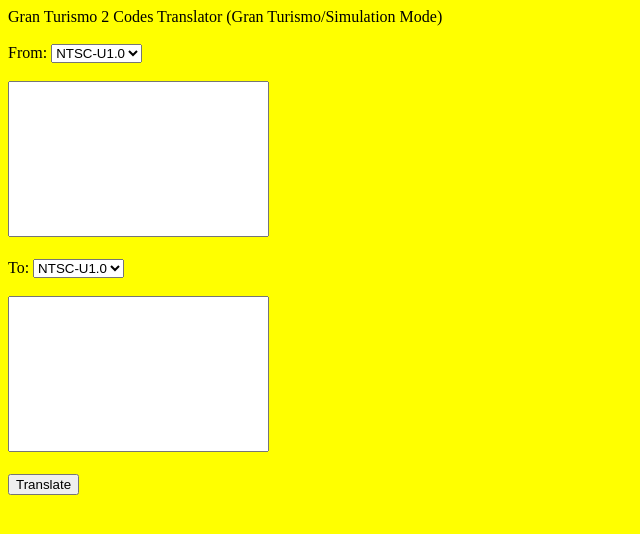
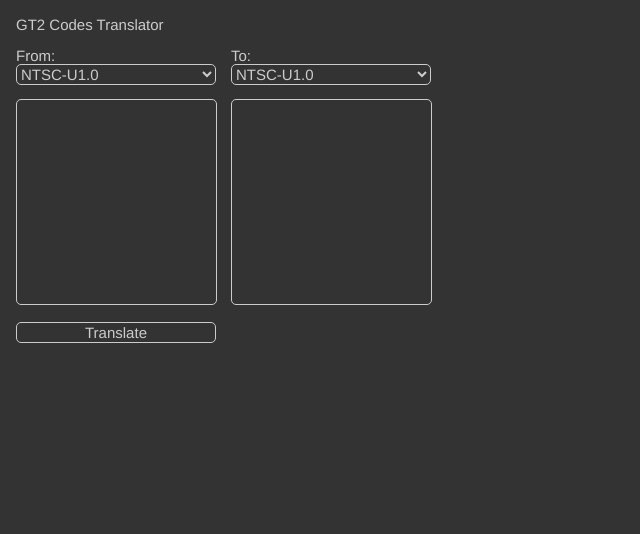
Before and after one commit to zyzalfors/GT2CodesTranslator, a plain HTML site: page index.html in a window 1280 px wide. Shown: the whole page, without its empty margins (0-640 px from the left). Drawn offline with Linux system fonts and the light colour scheme.

Commit message:
Add files via upload

```diff
--- a/index.html
+++ b/index.html
@@ -2,34 +2,25 @@
 <html>
 <head>
 <meta charset="UTF-8">
-<title>Gran Turismo 2 Codes Translator (Gran Turismo/Simulation Mode)</title>
-<script src="script.js"></script>
+<title>GT2 Codes Translator</title>
+<link rel="stylesheet" type="text/css" href="style.css"/>
+<script src="script.js" defer></script>
 </head>
-Gran Turismo 2 Codes Translator (Gran Turismo/Simulation Mode)
-<br><br>
-<body style="background-color:yellow;">
-From:
-<select id="version1">
-<option value="NTSC-U1.0">NTSC-U1.0</option>
-<option value="NTSC-U1.1">NTSC-U1.1</option>
-<option value="NTSC-U1.2">NTSC-U1.2</option>
-<option value="PAL">PAL</option>
-<option value="NTSC-J">NTSC-J</option>
-</select>
-<br><br>
-<textarea wrap="off" id="version1Codes" rows="10" cols="30" style="resize: none"></textarea>
-<br><br>
-To:
-<select id="version2">
-<option value="NTSC-U1.0">NTSC-U1.0</option>
-<option value="NTSC-U1.1">NTSC-U1.1</option>
-<option value="NTSC-U1.2">NTSC-U1.2</option>
-<option value="PAL">PAL</option>
-<option value="NTSC-J">NTSC-J</option>
-</select>
-<br><br>
-<textarea wrap="off" id="version2Codes" rows="10" cols="30" style="resize: none"></textarea>
-<br><br>
-<input type="button" value="Translate" onclick="translateCodes()">
+<body>
+<table>
+    <tr>
+        <td>GT2 Codes Translator</td>
+    <tr>
+        <td>From:<select id="ver1"></select></td>
+        <td>To:<select id="ver2"></select></td>
+    </tr>
+    <tr>
+        <td><textarea id="codes1"></textarea></td>
+        <td><textarea id="codes2"></textarea></td>
+    </tr>
+    <tr>
+       <td><input type="button" value="Translate"></td>
+    </tr>
+</table>
 </body>
 </html>
--- a/script.js
+++ b/script.js
@@ -6,33 +6,47 @@
                      [0x0BB558, 0x000000, 0x0000B0, 0x000310, 0x000340, 0x0002C4],
                      [0x1C8E10, 0x000000, 0x000370, 0x0005A0, 0x0005D0, 0x000A00]];
 
-function computeOffset(opcode, address, version1, version2) {
+function computeOffset(opcode, address, ver1, ver2) {
     if([0x50, 0xD4, 0xD5, 0xD6, 0xC1].includes(opcode)) return 0;
     let offset;
     for(offset = 0; offset < offsetTable.length; offset++) {
-  if(address - offsetTable[offset][version1 + 1] < offsetTable[offset][0]) break;
+        if(address - offsetTable[offset][ver1 + 1] < offsetTable[offset][0]) break;
     }
     offset--;
- return offsetTable[offset][version2 + 1] - offsetTable[offset][version1 + 1];
+    return offsetTable[offset][ver2 + 1] - offsetTable[offset][ver1 + 1];
 }
 
-function translateCode(code, version1, version2) {
+function translateCode(code, ver1, ver2) {
     if(!/^[a-fA-F0-9]{8}[a-fA-F0-9]{4}$/g.test(code)) return "Invalid code: " + code;
     const newop = parseInt(code.substring(0, 2), 16);
     let newcode = parseInt(code.substring(2, 8), 16);
     if(isNaN(newcode) || newcode === 0 || isNaN(newop)) return "Invalid code: " + code;
- newcode += computeOffset(newop, newcode, version1, version2);
+    newcode += computeOffset(newop, newcode, ver1, ver2);
     const part1 = newop.toString(16).padStart(2, "0");
     const part2 = newcode.toString(16).padStart(6, "0");
     const rest = code.substr(8);
     return (part1 + part2 + " " + rest).toUpperCase();
 }
 
-function translateCodes() {
- const version1 = versions.indexOf(document.getElementById("version1").value);
- const version2 = versions.indexOf(document.getElementById("version2").value);
- const version1Codes = document.getElementById("version1Codes").value.split("\n").filter(code => code.search(/[^\s]/g) > -1).map(code => code.replace(/\s+/g, ""));
- let version2Codes = [];
- for(const code of version1Codes) version2Codes.push(translateCode(code, version1, version2));
- document.getElementById("version2Codes").value = version2Codes.join("\n");
+function translate() {
+    const ver1 = versions.indexOf(document.getElementById("ver1").value);
+    const ver2 = versions.indexOf(document.getElementById("ver2").value);
+    const codes1 = document.getElementById("codes1").value.split("\n").filter(code => /[^\s]/g.test(code)).map(code => code.replace(/\s+/g, ""));
+    const codes2 = [];
+    for(const code of codes1) codes2.push(translateCode(code, ver1, ver2));
+    document.getElementById("codes2").value = codes2.join("\n");
 }
+
+function initGui() {
+    for(const sel of document.getElementsByTagName("select")) {
+        for(const ver of versions) {
+            const opt = document.createElement("option");
+            opt.textContent = ver;
+            opt.value = ver;
+            sel.appendChild(opt);
+        }
+    }
+    document.querySelector("input[type='button']").addEventListener("click", translate);
+}
+
+initGui();
--- /dev/null
+++ b/style.css
@@ -0,0 +1,38 @@
+:root {
+    --back-color: #333333;
+    --text-color: #CCCCCC;
+    --font: helvetica, sans-serif;
+    --width: 200px;
+    --radius: 5px;
+}
+
+* {
+    font-family: var(--font);
+    font-size: 15px;
+    background-color: var(--back-color);
+    color: var(--text-color);
+    border-radius: var(--radius);
+}
+
+textarea {
+    border: 1px solid var(--text-color);
+    height: var(--width);
+    width: calc(var(--width) - 5px);
+    outline: none;
+    resize: none;
+}
+
+input[type=button], select {
+    border: 1px solid var(--text-color);
+    width: var(--width);
+}
+
+td {
+    width: var(--width);
+    padding: 6px;
+}
+
+input[type=button]:hover {
+    background-color: var(--text-color);
+    color: var(--back-color);
+}
```
Lines whose indentation alone changed are shown as unchanged.
